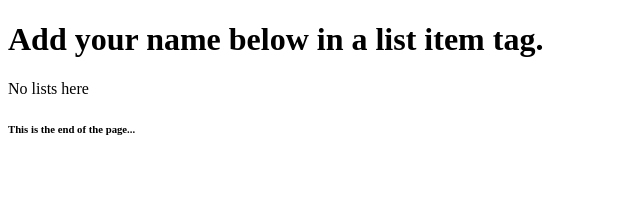
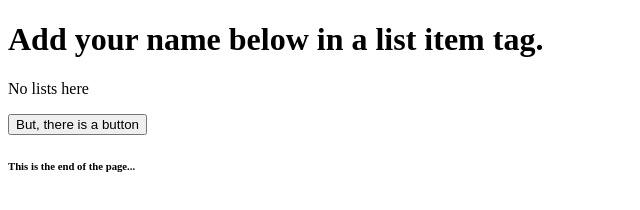
Before and after one commit to joeyf116/merge-conflicts, a plain HTML site: page index.html in a window 1280 px wide. Shown: the whole page, without its empty margins (0-640 px from the left). Drawn offline with Linux system fonts and the light colour scheme.

Commit message:
Added a button

```diff
--- a/index.html
+++ b/index.html
@@ -13,7 +13,7 @@
     <main>
 
         <p>No lists here</p>
-
+        <button>But, there is a button</button>
     </main>
     <footer>
         <h6>This is the end of the page...</h6>
```
